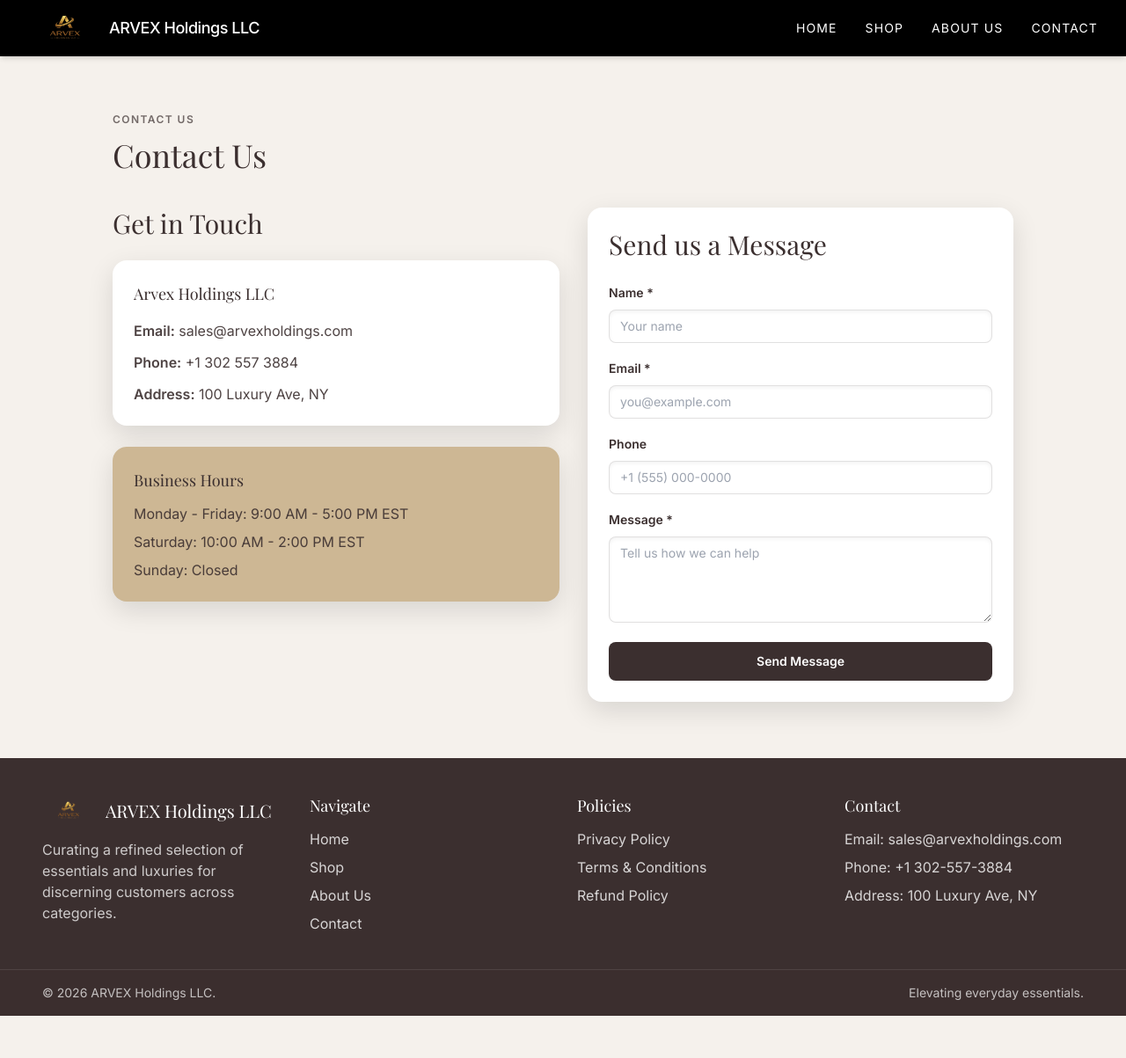
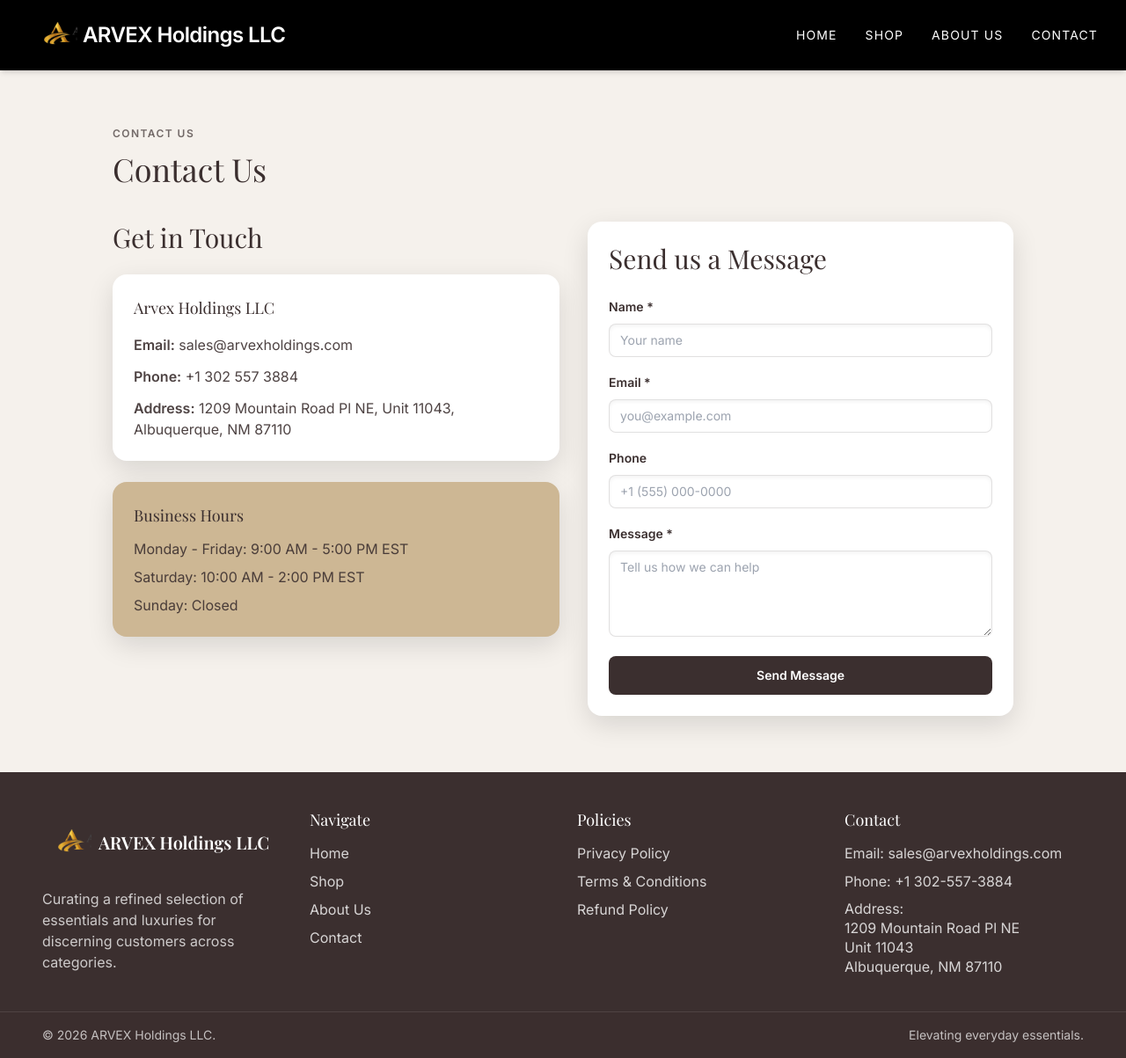
Before and after one commit to taqikhawaja777-hue/Arvex-Holdings-LLC, a Next.js app: page /contact in a window 1280 px wide. Shown: the whole page at 88% size. Before the commit the page ends 1155 px from the top, so only its background shows below. Built offline with nearby package versions, Linux system fonts and the light colour scheme.

Commit message:
Update logo design

```diff
--- a/app/about/page.tsx
+++ b/app/about/page.tsx
@@ -84,7 +84,7 @@ export default function AboutPage() {
               <span className="font-semibold">Phone:</span> +1 302-557-3884
             </p>
             <p>
-              <span className="font-semibold">Address:</span> 100 Luxury Ave, NY
+              <span className="font-semibold">Address:</span> 1209 Mountain Road Pl NE, Unit 11043, Albuquerque, NM 87110
             </p>
           </div>
         </section>
--- a/app/contact/page.tsx
+++ b/app/contact/page.tsx
@@ -34,7 +34,7 @@ export default function ContactPage() {
                   <span className="font-semibold">Phone:</span> +1 302 557 3884
                 </p>
                 <p>
-                  <span className="font-semibold">Address:</span> 100 Luxury Ave, NY
+                  <span className="font-semibold">Address:</span> 1209 Mountain Road Pl NE, Unit 11043, Albuquerque, NM 87110
                 </p>
               </div>
             </div>
--- a/app/page.tsx
+++ b/app/page.tsx
@@ -233,11 +233,11 @@ export default function Home() {
               <div className="absolute left-6 top-6 h-full w-full rounded-3xl bg-espresso/5 blur-xl" />
               <div className="relative flex h-full min-h-[420px] items-center justify-center overflow-hidden rounded-3xl bg-white p-10 shadow-card">
                 <Image
-                  src="/images/logo n.png"
+                  src="/images/logo x.png"
                   alt="ARVEX Holdings LLC Logo"
-                  width={260}
-                  height={160}
-                  className="h-32 w-auto object-contain md:h-40"
+                  width={420}
+                  height={260}
+                  className="h-48 w-auto object-contain md:h-60"
                   priority
                 />
               </div>
--- a/app/privacy/page.tsx
+++ b/app/privacy/page.tsx
@@ -280,7 +280,7 @@ export default function PrivacyPolicyPage() {
               <span className="font-semibold">Phone:</span> +1 302-557-3884
             </p>
             <p>
-              <span className="font-semibold">Address:</span> 100 Luxury Ave, NY
+              <span className="font-semibold">Address:</span> 1209 Mountain Road Pl NE, Unit 11043, Albuquerque, NM 87110
             </p>
           </div>
         </section>
--- a/app/shop/[slug]/page.tsx
+++ b/app/shop/[slug]/page.tsx
@@ -13,6 +13,15 @@ const usageTips = [
   "Avoid overheating empty cookware on high heat settings"
 ];
 
+const buildHighlights = (product: Product) =>
+  product.highlights && product.highlights.length > 0
+    ? product.highlights
+    : [
+        product.description,
+        `Ideal for ${product.category.toLowerCase()}`,
+        "Fast delivery across the U.S. with easy returns"
+      ];
+
 export default function ProductDetailPage({ params }: Props) {
   const product = getProductBySlug(params.slug);
   if (!product) return notFound();
@@ -22,6 +31,8 @@ export default function ProductDetailPage({ params }: Props) {
     .slice(0, 4);
 
   const image = product.image || productImageMap[product.title];
+  const highlights = buildHighlights(product);
+  const stripBg = product.category === "Baby Care" || product.category === "Automotives";
 
   return (
     <div className="min-h-screen bg-beige">
@@ -33,7 +44,11 @@ export default function ProductDetailPage({ params }: Props) {
 
         <div className="mt-4 overflow-hidden rounded-3xl bg-white shadow-card">
           <div className="grid gap-0 md:grid-cols-2">
-            <div className="relative h-80 w-full md:h-full bg-transparent flex items-center justify-center">
+            <div
+              className={`relative w-full overflow-hidden aspect-[4/3] md:aspect-[5/4] ${
+                stripBg ? "" : "bg-espresso/5 md:bg-white"
+              }`}
+            >
               {image ? (
                 <Image
                   src={image}
@@ -54,16 +69,14 @@ export default function ProductDetailPage({ params }: Props) {
                 <span className="text-2xl font-semibold">{product.price}</span>
                 <span className="rounded-full bg-espresso/10 px-3 py-1 text-sm font-semibold text-espresso">In Stock</span>
               </div>
-              {product.highlights?.length ? (
               <div>
                 <p className="font-semibold text-espresso">Key Details</p>
                 <ul className="mt-2 list-disc space-y-1 pl-5 text-espresso/80">
-                    {product.highlights.map((tip) => (
+                  {highlights.map((tip) => (
                     <li key={tip}>{tip}</li>
                   ))}
                 </ul>
               </div>
-              ) : null}
               <div className="grid grid-cols-2 gap-4 text-sm text-espresso/80">
                 <div>
                   <p className="font-semibold text-espresso">Category</p>
@@ -101,8 +114,12 @@ export default function ProductDetailPage({ params }: Props) {
                   key={p.slug}
                   className="flex h-full flex-col rounded-xl bg-white shadow-md transition-all duration-300 hover:-translate-y-1 hover:shadow-lg"
                 >
-                  <div className="rounded-xl p-4 flex items-center justify-center">
-                    <div className="relative h-[180px] w-full">
+                  <div className="rounded-xl p-4">
+                    <div
+                      className={`relative h-[180px] w-full overflow-hidden rounded-lg ${
+                        stripBg ? "" : "bg-espresso/5"
+                      }`}
+                    >
                       {p.image || productImageMap[p.title] ? (
                         <Image
                           src={(p.image || productImageMap[p.title]) as string}
--- a/components/Footer.tsx
+++ b/components/Footer.tsx
@@ -1,3 +1,4 @@
+import Image from "next/image";
 import Link from "next/link";
 
 export function Footer() {
@@ -5,9 +6,18 @@ export function Footer() {
     <footer id="contact" className="bg-espresso text-white">
       <div className="mx-auto grid max-w-7xl grid-cols-1 gap-8 px-6 py-10 md:grid-cols-4 md:px-12">
         <div className="space-y-3">
-          <div className="flex items-center gap-3">
-            <img src="/images/logo n.png" alt="Arvex logo" className="h-10 w-auto" />
-            <h3 className="font-heading text-xl">ARVEX Holdings LLC</h3>
+          <div className="flex items-center gap-2">
+            <div className="flex h-16 w-14 overflow-hidden items-center md:h-20 md:w-18">
+              <Image
+                src="/images/logo x.png"
+                alt="Arvex Holdings LLC logo"
+                width={400}
+                height={120}
+                className="h-16 w-14 object-cover object-left md:h-20 md:w-18"
+                priority
+              />
+            </div>
+            <h3 className="font-heading text-lg font-semibold text-white md:text-xl">ARVEX Holdings LLC</h3>
           </div>
           <p className="text-white/75">
             Curating a refined selection of essentials and luxuries for discerning customers across categories.
@@ -62,7 +72,15 @@ export function Footer() {
           <h4 className="font-heading text-lg mb-3">Contact</h4>
           <p className="text-white/80">Email: sales@arvexholdings.com</p>
           <p className="text-white/80">Phone: +1 302-557-3884</p>
-          <p className="text-white/80">Address: 100 Luxury Ave, NY</p>
+          <p className="text-white/80 leading-snug">
+            Address:
+            <br />
+            1209 Mountain Road Pl NE
+            <br />
+            Unit 11043
+            <br />
+            Albuquerque, NM 87110
+          </p>
         </div>
       </div>
       <div className="border-t border-white/10 bg-espresso/95">
--- a/components/Navbar.tsx
+++ b/components/Navbar.tsx
@@ -16,17 +16,17 @@ export function Navbar() {
 
   return (
     <header className="sticky top-0 z-30 bg-black text-white shadow-md">
-      <nav className="flex h-16 w-full items-center justify-between px-4 md:px-8">
-        <Link href="/#home" className="flex h-full min-w-fit flex-shrink-0 items-center gap-2">
+      <nav className="flex h-20 w-full items-center justify-between px-4 md:px-8">
+        <Link href="/#home" className="flex h-full flex-shrink-0 items-center gap-1.5">
           <Image
-            src="/images/logo n.png"
-            alt="Arvex Holdings LLC logo"
-            width={260}
-            height={90}
+            src="/images/logo x.png"
+            alt="Company logo"
+            width={400}
+            height={120}
             priority
-            className="h-12 w-auto object-contain md:h-14"
+            className="h-16 w-14 object-cover object-left md:h-20 md:w-18"
           />
-          <span className="hidden whitespace-nowrap text-base font-medium tracking-tight md:inline md:text-lg">
+          <span className="hidden whitespace-nowrap text-xl font-semibold tracking-tight md:inline md:text-2xl">
             ARVEX Holdings LLC
           </span>
         </Link>
```
Also changed, not shown: public/images/logo n.png, public/images/logo x.png (added). Lines whose indentation alone changed are shown as unchanged.
